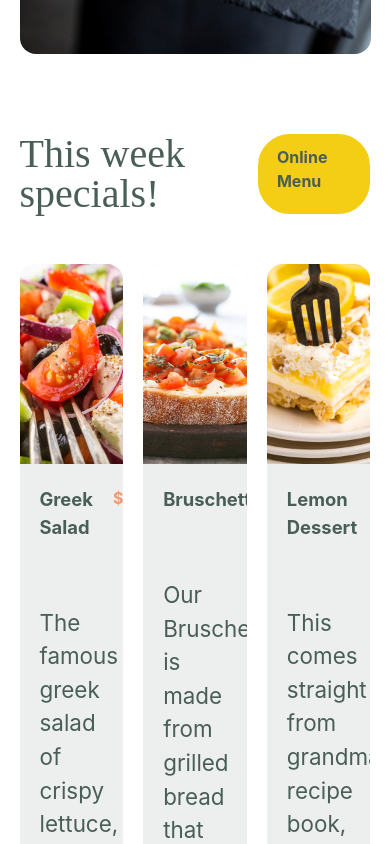
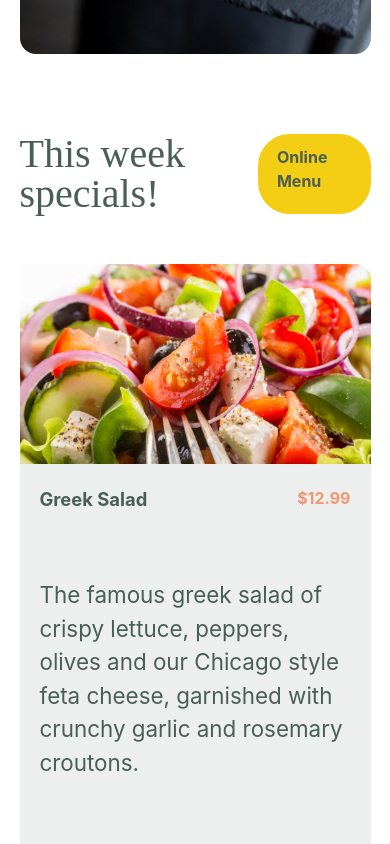
Before and after one commit to MohamadHajHassan/little-lemon-restaurant-frontend, a React (Create React App) app: page / in a window 390 px wide. Shown: the part 840-1684 px from the top of the page. Built offline with nearby package versions, Linux system fonts and the light colour scheme.

Commit message:
add responsiveness to Specials comp

```diff
--- a/src/components/styles/dishCard.css
+++ b/src/components/styles/dishCard.css
@@ -64,3 +64,9 @@
 .dish-card-body svg {
     margin-left: 0.5rem;
 }
+
+@media (max-width: 750px) {
+    .dish-card {
+        grid-row: auto;
+    }
+}
--- a/src/components/styles/specials.css
+++ b/src/components/styles/specials.css
@@ -24,3 +24,13 @@
 .specials-header a {
     color: #495e57;
 }
+
+@media (max-width: 750px) {
+    .specials {
+        grid-template-columns: 1fr;
+    }
+
+    .specials-header {
+        grid-column: 1 / 2;
+    }
+}
```
